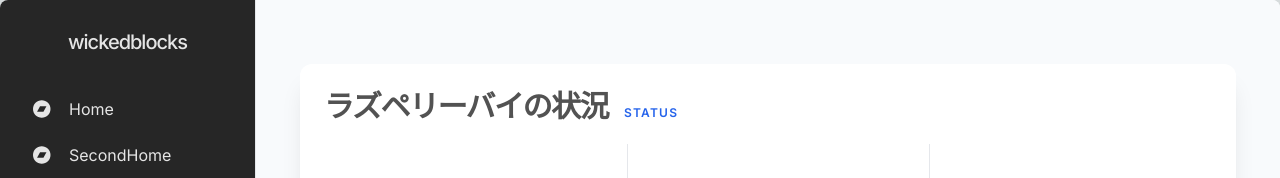
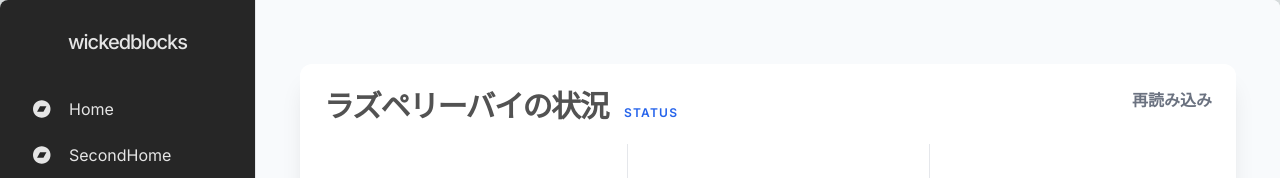
Before and after one commit to shibaTT/local-shell-commander, a Next.js app: page / in a window 1280 px wide. Shown: the top 178 px of the page. Built offline with nearby package versions, Linux system fonts and the light colour scheme; no server answers.

Commit message:
update: ラズパイで取得した情報に無駄が多すぎるから整形した

```diff
--- a/src/app/api/commands/raspberry/route.js
+++ b/src/app/api/commands/raspberry/route.js
@@ -7,9 +7,7 @@ export async function GET() {
     // 温度、電圧、周波数を取得
     const temp = await execa("vcgencmd", ["measure_temp"]).catch(() => null);
     const volts = await execa("vcgencmd", ["measure_volts"]).catch(() => null);
-    const clock = await execa("vcgencmd", ["measure_clock", "arm"]).catch(
-        () => null
-    );
+    const clock = await execa("vcgencmd", ["measure_clock", "arm"]).catch(() => null);
 
     const raspberryPiStatus = {
         temp: temp ? temp.stdout : "0'C",
--- a/src/app/page.js
+++ b/src/app/page.js
@@ -2,26 +2,30 @@
 import { HomeCards } from "@/components/parts/HomeCards";
 import { Content } from "@/components/parts/Content";
 import { useEffect, useState } from "react";
+import converter from "@/utils/convertIntDec";
 
 export default function Home() {
     const [raspTemp, setRaspTemp] = useState("0'C");
     const [raspVolts, setRaspVolts] = useState("0V");
     const [raspClock, setRaspClock] = useState("0Mhz");
 
-    useEffect(() => {
     const fetchStatus = async () => {
         await fetch("/api/commands/raspberry")
             .then((response) => response.json())
             .then((body) => {
-                    setRaspTemp(body.temp);
-                    setRaspVolts(body.volts);
-                    setRaspClock(body.clock);
+                const formatTemp = converter(body.temp) + "℃";
+                const formatVolts = converter(body.volts) + "V";
+                const formatClock = Number.parseFloat(converter(body.clock)) / 10 ** 9 + "Ghz";
+                setRaspTemp(formatTemp);
+                setRaspVolts(formatVolts);
+                setRaspClock(formatClock);
             })
             .catch(() => {
                 console.error("エラーが発生しました");
             });
     };
 
+    useEffect(() => {
         fetchStatus();
     }, []);
 
@@ -29,12 +33,17 @@ export default function Home() {
         <Content className="flex flex-col flex-1 w-0 overflow-hidden h-screen">
             <div className="relative items-center w-full px-3 py-6">
                 <div className="w-full mx-auto p-6 bg-white shadow-xl rounded-xl">
+                    <div className="flex justify-between">
                         <p className="text-2xl font-semibold leading-none tracking-tighter text-neutral-600 lg:text-3xl whitespace-pre-wrap">
                             ラズペリーバイの状況
                             <span className="ml-4 text-xs font-semibold tracking-widest text-blue-600 uppercase">
                                 Status
                             </span>
                         </p>
+                        <p onClick={fetchStatus} className="text-gray-500 font-semibold">
+                            再読み込み
+                        </p>
+                    </div>
 
                     <section className="grid max-w-lg mt-5 gap-5 mx-auto divide-x lg:grid-cols-3 lg:max-w-none">
                         <div className="relative items-center w-full px-3 py-6 max-w-7xl">
--- /dev/null
+++ b/src/utils/convertIntDec.ts
@@ -0,0 +1,3 @@
+export default function convert(payload: string) {
+    return payload.replace(/[^0-9.]/g, "");
+}
```
Lines whose indentation alone changed are shown as unchanged.
